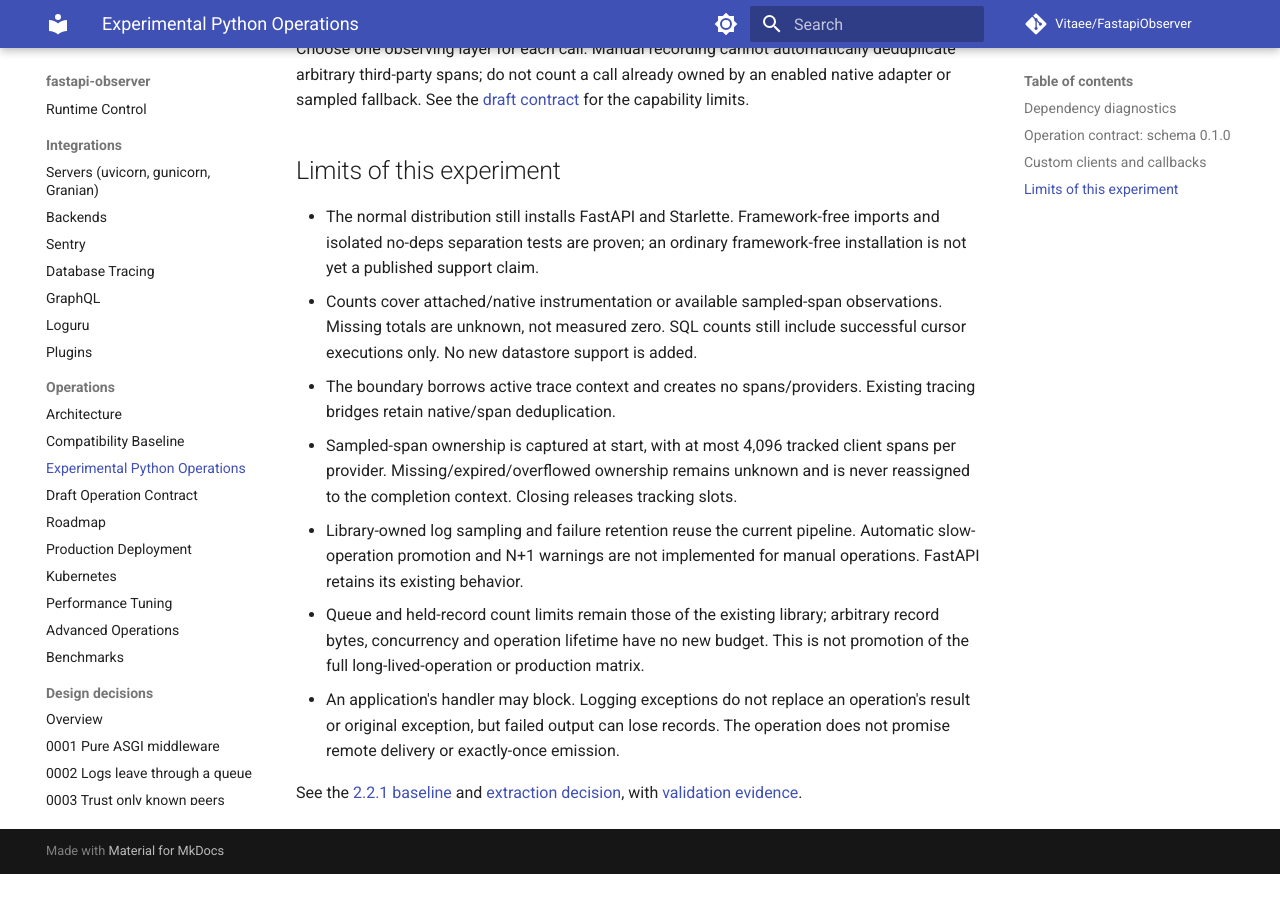
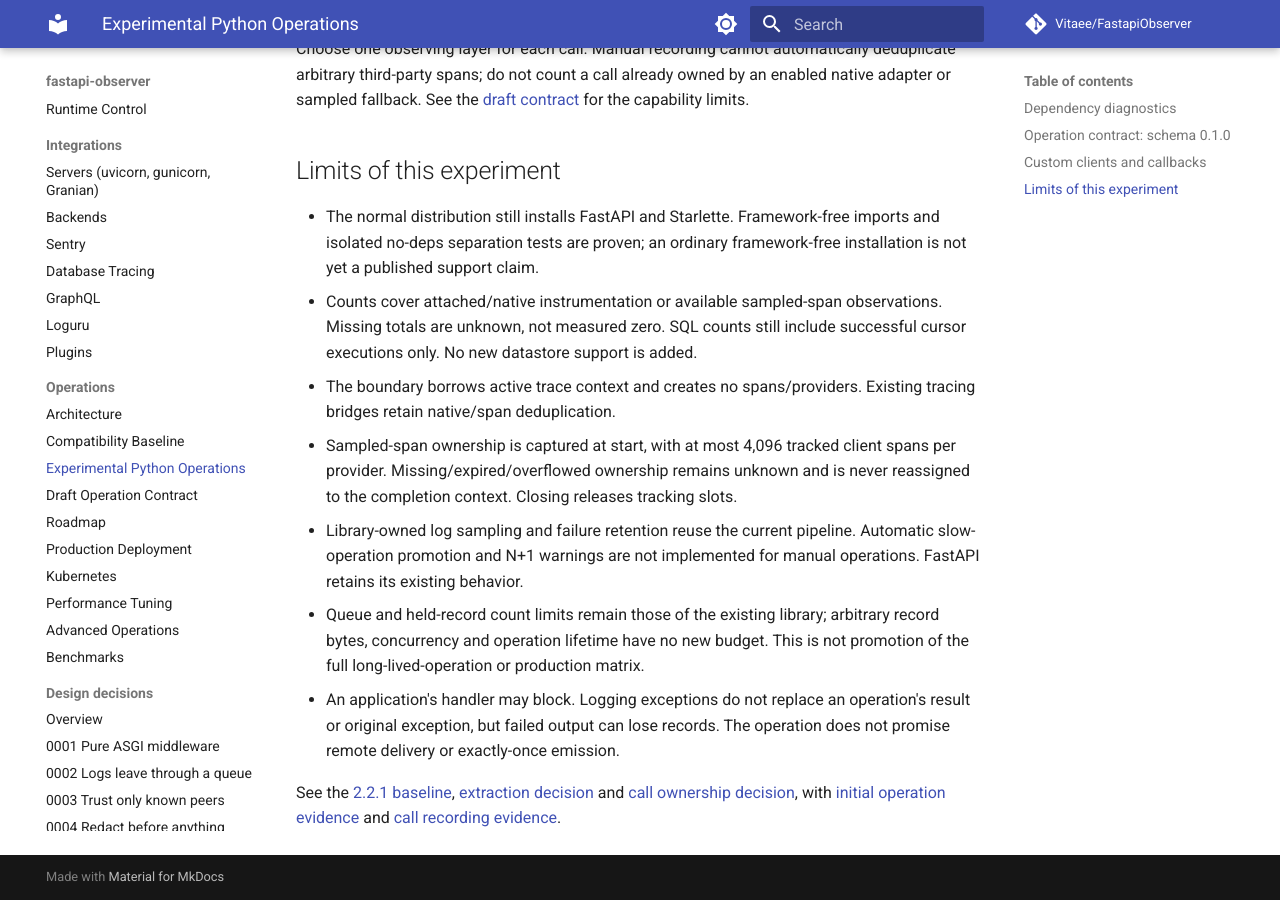
Before and after one commit to Vitaee/FastapiObserver, an MkDocs documentation site: the page built from docs/experimental-core.md, in a window 1280 px wide and 900 px high, scrolled down 2662 px. Built offline with MkDocs 1.6.1 and Material for MkDocs 9.7.7, drawn with Linux system fonts in a browser that asks for light colours; comment, search, counter and statistics services are not loaded; before the commit the page ends 3536 px from its top, so only the background shows below that.

Commit message:
Record call ownership validation evidence

```diff
--- a/docs/experimental-core.md
+++ b/docs/experimental-core.md
@@ -151,6 +151,8 @@ an enabled native adapter or sampled fallback. See the
   operation's result or original exception, but failed output can lose records.
   The operation does not promise remote delivery or exactly-once emission.
 
-See the [2.2.1 baseline](baseline.md) and
-[extraction decision](decisions/0016-experimental-python-operations.md), with
-[validation evidence](validation/2026-11-04-experimental-core.md).
+See the [2.2.1 baseline](baseline.md),
+[extraction decision](decisions/0016-experimental-python-operations.md) and
+[call ownership decision](decisions/0017-record-calls-against-their-start-owner.md),
+with [initial operation evidence](validation/2026-11-04-experimental-core.md) and
+[call recording evidence](validation/2026-11-04-call-recording.md).
```
Also changed, not shown: docs/plans/2026-11-04-call-recording.md (+6 -2 lines), docs/validation/2026-11-04-call-recording.md (added, +84 -0 lines).
